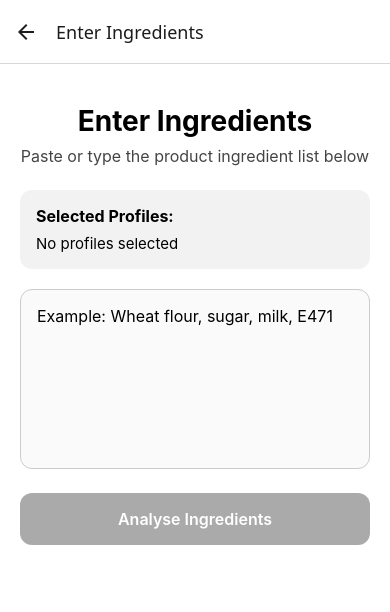
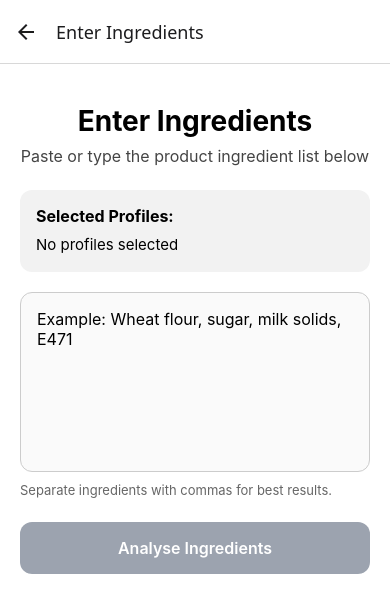
Before and after one commit to Iniyan0037/NutriLabel, a React Native app in the folder Frontend/: screen /ManualInput in a window 390 px wide. Shown: the top 612 px of the page. Built offline with nearby package versions, Linux system fonts and the light colour scheme; no server answers.

Commit message:
Update ManualInputScreen.js

```diff
--- a/Frontend/screens/ManualInputScreen.js
+++ b/Frontend/screens/ManualInputScreen.js
@@ -1,6 +1,13 @@
 import { useState } from 'react';
 import {
-  View, Text, StyleSheet, TextInput, Pressable, ScrollView, ActivityIndicator, Alert,
+  View,
+  Text,
+  StyleSheet,
+  TextInput,
+  Pressable,
+  ScrollView,
+  ActivityIndicator,
+  Alert,
 } from 'react-native';
 import { analyzeIngredients } from '../services/api';
 
@@ -18,12 +25,12 @@ export default function ManualInputScreen({ route, navigation }) {
     try {
       setLoading(true);
 
-      const result = await analyzeIngredients(ingredientText, selectedProfiles);
+      const result = await analyzeIngredients(ingredientText.trim(), selectedProfiles);
 
       navigation.navigate('Results', {
         apiResult: result,
         selectedProfiles,
-        ingredientText,
+        ingredientText: ingredientText.trim(),
       });
     } catch (error) {
       Alert.alert(
@@ -45,23 +52,29 @@ export default function ManualInputScreen({ route, navigation }) {
       <View style={styles.summaryBox}>
         <Text style={styles.summaryTitle}>Selected Profiles:</Text>
         <Text style={styles.summaryText}>
-          {selectedProfiles.length > 0 ? selectedProfiles.join(', ') : 'No profiles selected'}
+          {selectedProfiles.length > 0
+            ? selectedProfiles.join(', ')
+            : 'No profiles selected'}
         </Text>
       </View>
 
       <TextInput
         style={styles.input}
         multiline
-        placeholder="Example: Wheat flour, sugar, milk, E471"
+        placeholder="Example: Wheat flour, sugar, milk solids, E471"
         value={ingredientText}
         onChangeText={setIngredientText}
         textAlignVertical="top"
       />
 
+      <Text style={styles.helperText}>
+        Separate ingredients with commas for best results.
+      </Text>
+
       <Pressable
-        style={[styles.primaryButton, !ingredientText.trim() && styles.disabledButton]}
+        style={[styles.primaryButton, (!ingredientText.trim() || loading) && styles.disabledButton]}
         onPress={handleAnalyze}
-        disabled={loading || !ingredientText.trim()}
+        disabled={!ingredientText.trim() || loading}
       >
         {loading ? (
           <ActivityIndicator color="#fff" />
@@ -74,14 +87,39 @@ export default function ManualInputScreen({ route, navigation }) {
 }
 
 const styles = StyleSheet.create({
-  container: { padding: 20, backgroundColor: '#fff', flexGrow: 1 },
-  title: { fontSize: 28, fontWeight: 'bold', marginTop: 20, marginBottom: 8, textAlign: 'center' },
-  subtitle: { fontSize: 16, textAlign: 'center', marginBottom: 24, color: '#444' },
-
-  summaryBox: { marginBottom: 20, padding: 16, borderRadius: 12, backgroundColor: '#f2f2f2' },
-  summaryTitle: { fontSize: 16, fontWeight: 'bold', marginBottom: 8 },
-  summaryText: { fontSize: 15 },
-
+  container: {
+    padding: 20,
+    backgroundColor: '#fff',
+    flexGrow: 1,
+  },
+  title: {
+    fontSize: 28,
+    fontWeight: 'bold',
+    marginTop: 20,
+    marginBottom: 8,
+    textAlign: 'center',
+  },
+  subtitle: {
+    fontSize: 16,
+    textAlign: 'center',
+    marginBottom: 24,
+    color: '#444',
+  },
+  summaryBox: {
+    marginBottom: 20,
+    padding: 16,
+    borderRadius: 12,
+    backgroundColor: '#f2f2f2',
+  },
+  summaryTitle: {
+    fontSize: 16,
+    fontWeight: 'bold',
+    marginBottom: 8,
+  },
+  summaryText: {
+    fontSize: 15,
+    lineHeight: 22,
+  },
   input: {
     minHeight: 180,
     borderWidth: 1,
@@ -89,24 +127,26 @@ const styles = StyleSheet.create({
     borderRadius: 12,
     padding: 16,
     fontSize: 16,
-    backgroundColor: '#fafafa'
+    backgroundColor: '#fafafa',
   },
-
+  helperText: {
+    marginTop: 10,
+    fontSize: 13,
+    color: '#666',
+  },
   primaryButton: {
     marginTop: 24,
     backgroundColor: '#222',
     paddingVertical: 16,
     borderRadius: 12,
-    alignItems: 'center'
+    alignItems: 'center',
   },
-
   disabledButton: {
-    backgroundColor: '#aaa'
+    backgroundColor: '#9ca3af',
   },
-
   primaryButtonText: {
     color: '#fff',
     fontSize: 16,
-    fontWeight: '600'
+    fontWeight: '600',
   },
 });
```
